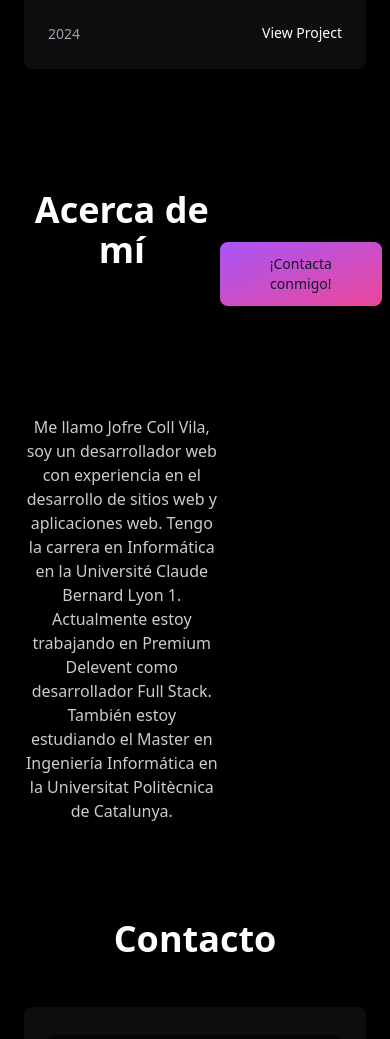
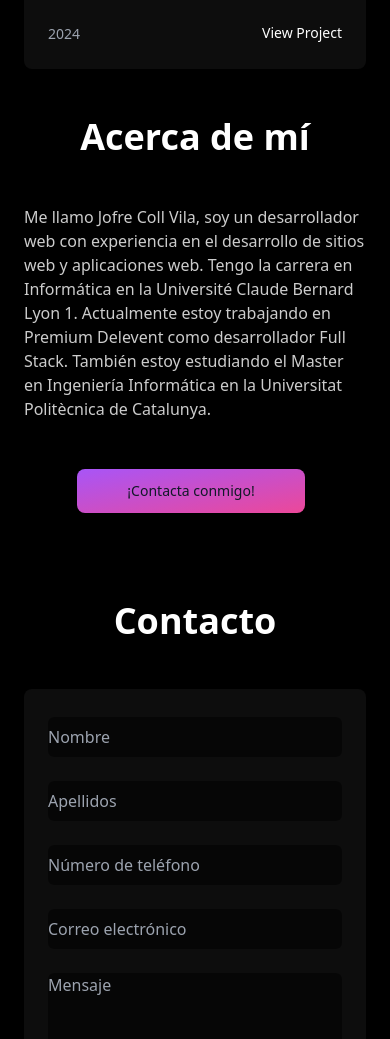
Before and after one commit to Jofrix98/Portafolio, an Astro site: page / in a window 390 px wide. Shown: the part 7099-8138 px from the top of the page. Built offline with nearby package versions, Linux system fonts and the light colour scheme; Astro itself is replaced by a stand-in of ours.

Commit message:
:bulb: UPDATE: About component responsive

```diff
--- a/src/components/About.astro
+++ b/src/components/About.astro
@@ -1,9 +1,9 @@
-<section id="about" class="max-w-5xl mx-auto px-4 sm:px-6 lg:px-8 grid grid-cols-5 grid-rows-5 gap-4 place-items-center">
+<section id="about" class="block max-w-5xl mx-auto px-4 sm:px-6 lg:px-8 md:grid grid-cols-5 grid-rows-5 gap-4 place-items-center">
    <div class="col-span-3 row-span-2">
       <h2 class="text-4xl font-bold text-white mb-12 text-center">Acerca de mí</h2>
    </div>
    <div class="col-span-3 row-span-3 col-start-1 row-start-3">
-      <p class="text-white/80 text-center text-justify">Me llamo Jofre Coll Vila, soy un desarrollador web con experiencia en el desarrollo de sitios web y aplicaciones web.
+      <p class="text-white/80">Me llamo Jofre Coll Vila, soy un desarrollador web con experiencia en el desarrollo de sitios web y aplicaciones web.
          Tengo la carrera en Informática en la Université Claude Bernard Lyon 1.
          Actualmente estoy trabajando en Premium Delevent como desarrollador Full Stack.
          También estoy estudiando el Master en Ingeniería Informática en la Universitat Politècnica de Catalunya.</p>
```
